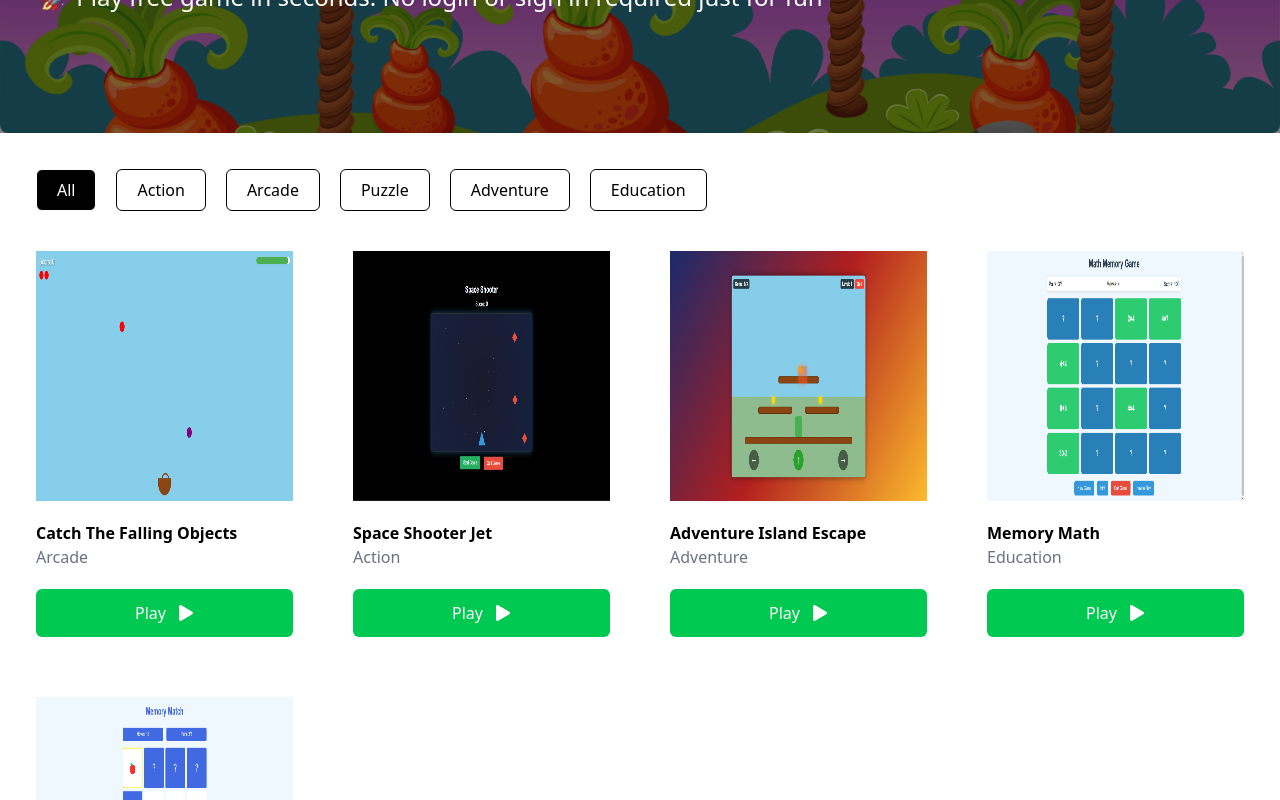
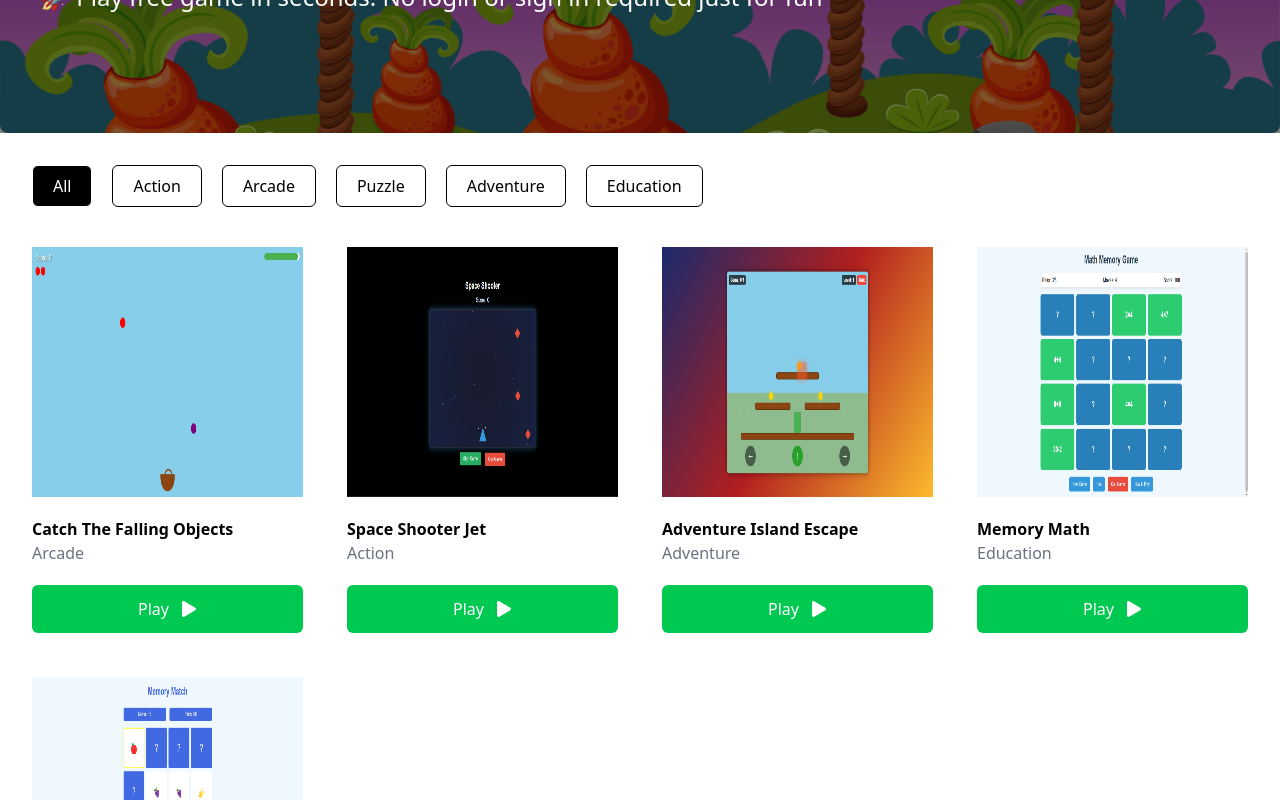
Before and after one commit to fjribptra/open-play-games, a Next.js app: page / in a window 1280 px wide. Shown: the part 300-1100 px from the top of the page. Built offline with nearby package versions, Linux system fonts and the light colour scheme.

Commit message:
style: change padding on hero section, game list section, change gap between gamecard list

```diff
--- a/src/app/page.tsx
+++ b/src/app/page.tsx
@@ -1,4 +1,4 @@
-"use client"
+"use client";
 
 import Footer from "@/components/Footer";
 import GameCard from "@/components/GameCard";
@@ -8,33 +8,37 @@ import { mockGames } from "@/data/mockData";
 import { useState } from "react";
 
 export default function Home() {
-  const [filterGame, setFilterGame] = useState<string>("All")
+  const [filterGame, setFilterGame] = useState<string>("All");
   return (
     <>
-      <Header/>
+      <Header />
       <section>
-          {/* Hero */}
-          <div className="relative w-screen bg-[url('/hero-bg.webp')] bg-cover bg-center  px-10 text-white py-30 flex flex-col gap-5 items-start rounded-lg">
+        {/* Hero */}
+        <div className="relative w-screen bg-[url('/hero-bg.webp')] bg-cover bg-center  p-5 xl:px-10 text-white py-30 flex flex-col gap-5 items-start rounded-lg">
+          <div className="container mx-auto">
             <div className="bg-black top-0 left-0 w-full h-full opacity-50 absolute"></div>
             <div className="container mx-auto flex flex-col gap-5 items-start">
-            <h1 className="text-4xl lg:text-5xl xl:text-6xl font-bold z-10">Play Free Games in Seconds</h1>
-            <p className="z-10 xl:text-2xl">🚀 Play free game in seconds. No login or sign in required just for fun</p>
+              <h1 className="text-4xl lg:text-5xl xl:text-6xl font-bold z-10">Play Free Games in Seconds</h1>
+              <p className="z-10 xl:text-2xl">🚀 Play free game in seconds. No login or sign in required just for fun</p>
             </div>
           </div>
-        <div className="container mx-auto p-4">
+        </div>
+        <div className="container mx-auto p-0 xl:p-3">
           {/* Category Navigation */}
-          <GameFilter filterGame={filterGame} setFilterGame={setFilterGame}/>
+          <GameFilter filterGame={filterGame} setFilterGame={setFilterGame} />
           {/* Game List */}
-          <div className="grid grid-cols-1 md:grid-cols-2 lg:grid-cols-3 xl:grid-cols-4 gap-5">
-          {mockGames.filter((game) => {
-              return game.category === filterGame || filterGame === "All"
-          }).map(({id, image, title, category, link}) => (
-              <GameCard image={image} title={title} category={category} link={link} key={id}/>
-            ))}
+          <div className="grid grid-cols-1 md:grid-cols-2 lg:grid-cols-3 xl:grid-cols-4 gap-1">
+            {mockGames
+              .filter((game) => {
+                return game.category === filterGame || filterGame === "All";
+              })
+              .map(({ id, image, title, category, link }) => (
+                <GameCard image={image} title={title} category={category} link={link} key={id} />
+              ))}
           </div>
         </div>
       </section>
-      <Footer/>
+      <Footer />
     </>
   );
 }
```
